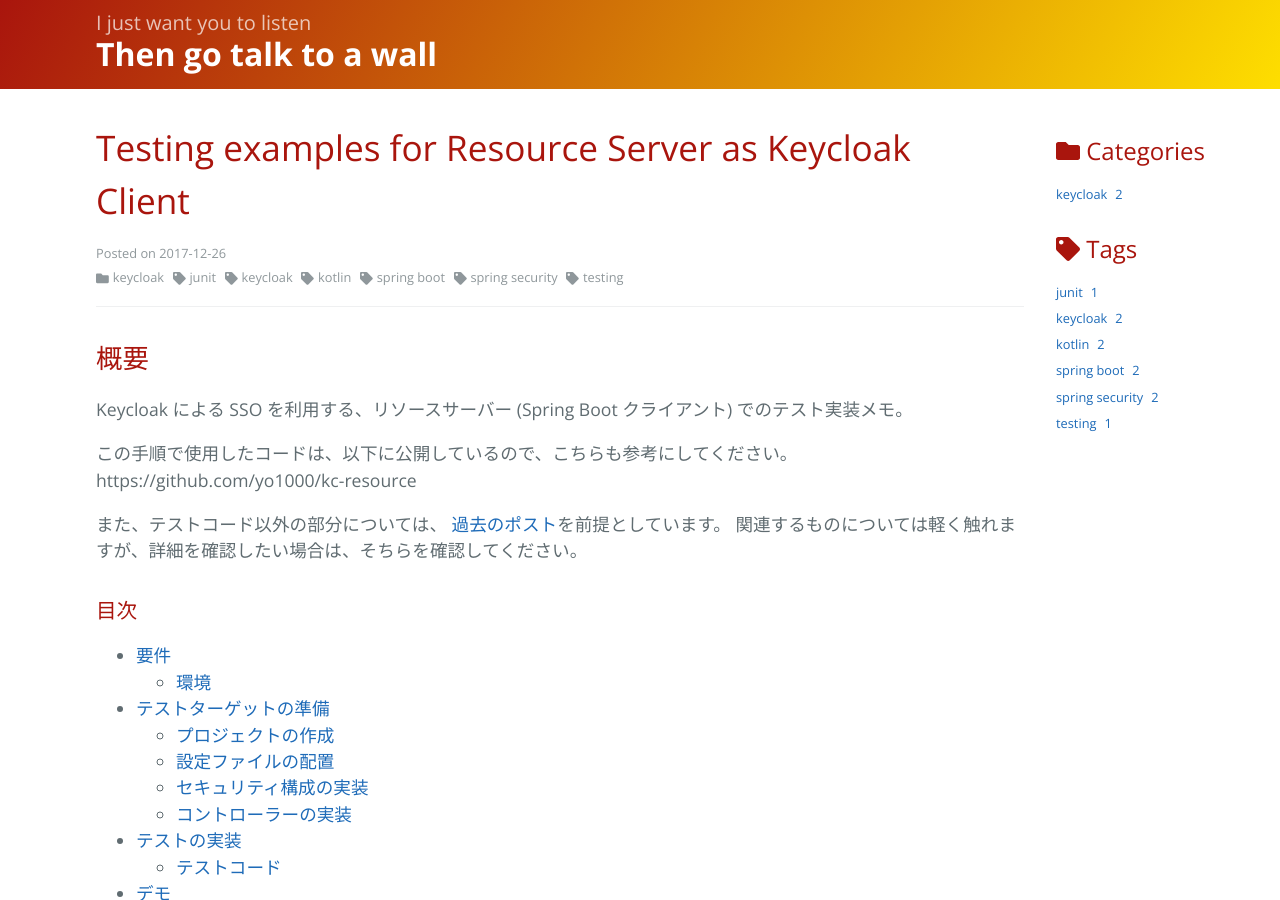
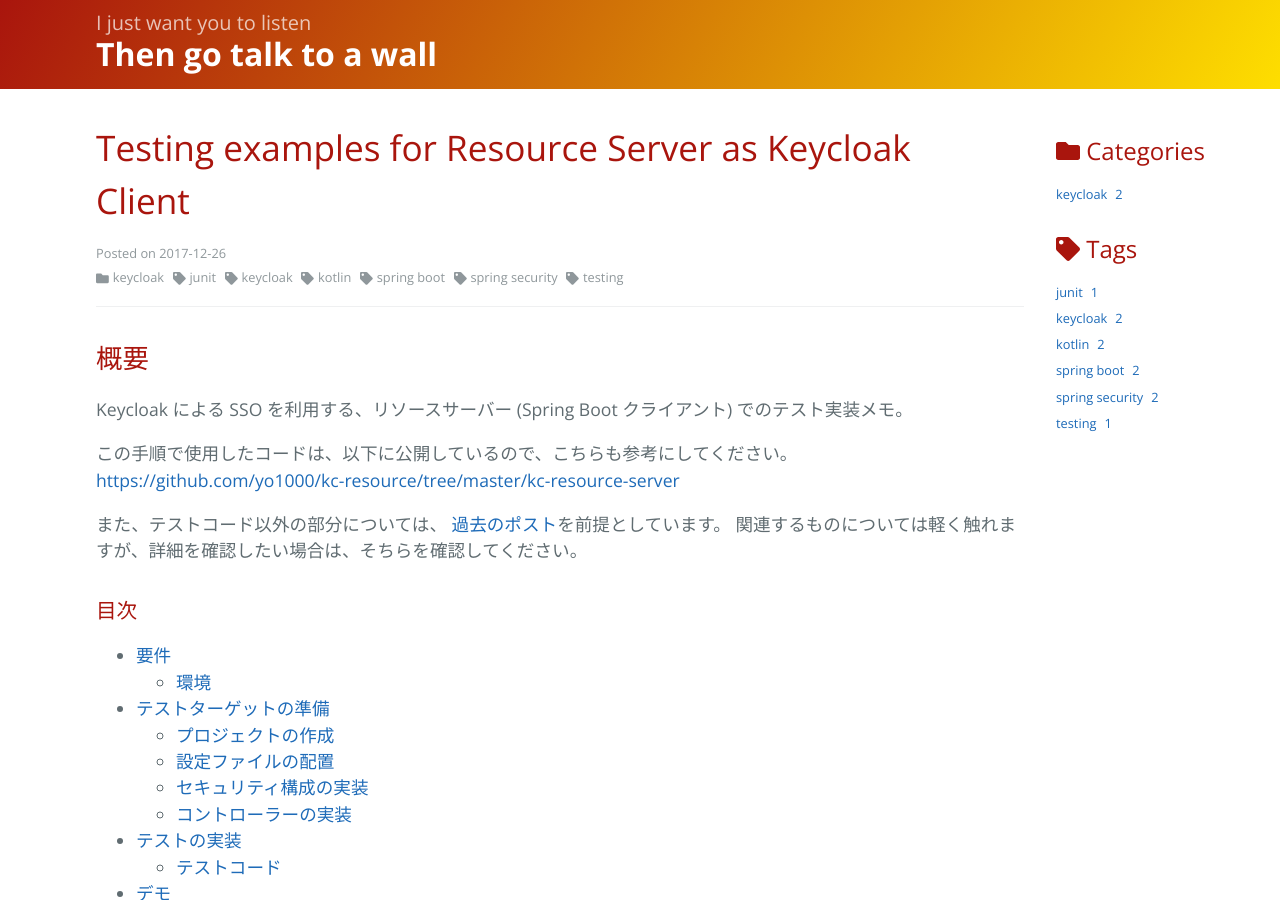
Before and after one commit to yo1000/blog.yo1000.com, a Jekyll site: the page built from _posts/2017-12-26-keycloak-test-ressrv.md, in a window 1280 px wide and 900 px high. Built offline with Jekyll 4.4.1, drawn with Linux system fonts in a browser that asks for light colours; our own code applies the rules of GitHub Pages for plain Markdown files; some of the changed lines change nothing that is shown.

Commit message:
Update 2017-12-26-keycloak-test-ressrv.md

```diff
--- a/_posts/2017-12-26-keycloak-test-ressrv.md
+++ b/_posts/2017-12-26-keycloak-test-ressrv.md
@@ -14,7 +14,7 @@ tags:
 Keycloak による SSO を利用する、リソースサーバー (Spring Boot クライアント) でのテスト実装メモ。
 
 この手順で使用したコードは、以下に公開しているので、こちらも参考にしてください。<br>
-https://github.com/yo1000/kc-resource
+[https://github.com/yo1000/kc-resource/tree/master/kc-resource-server](https://github.com/yo1000/kc-resource/tree/master/kc-resource-server)
 
 また、テストコード以外の部分については、
 [過去のポスト](http://blog.yo1000.com/keycloak/keycloak-collabo-ressrv-rescli.html)を前提としています。
```
